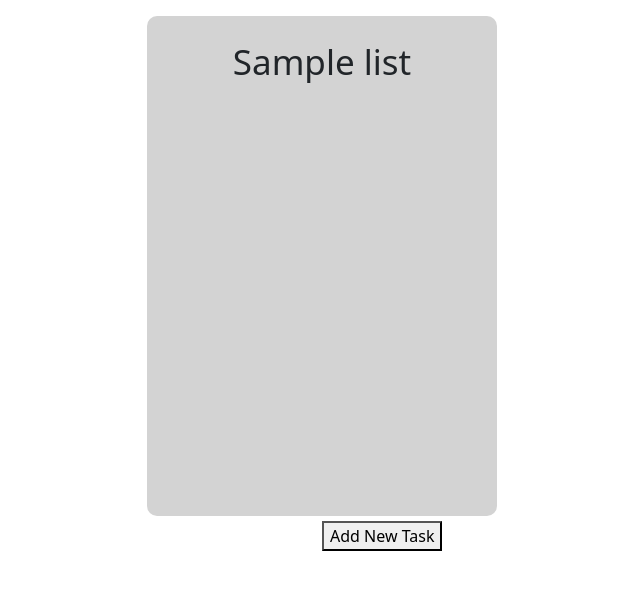
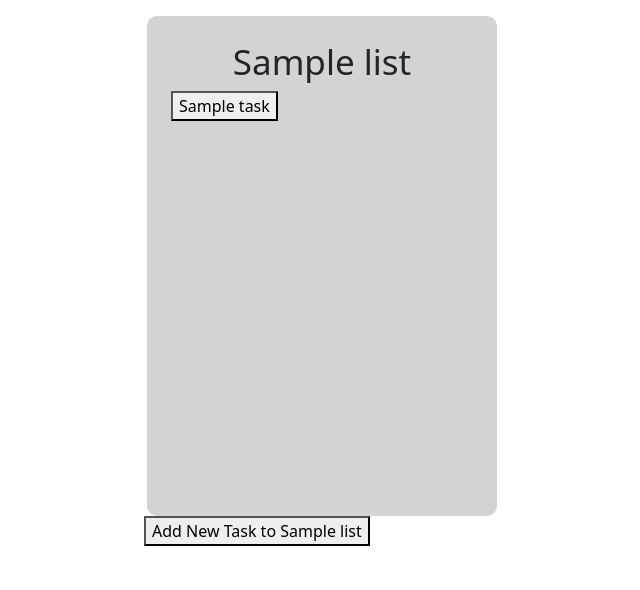
Before and after one commit to Siwssol/Task-Manager-Group-Project-, a Django app: template tasks/templates/board.html in a window 1280 px wide. Shown: the part 56-646 px from the top of the page, without its empty margins (318-958 px from the left). Run offline with Django 4.2, Linux system fonts and the light colour scheme; the template is opened without the code that fills it: most values are stand-ins (such as "Sample title", 1, 10 or a date in 2020); some libraries are stand-ins or nearby versions.

Commit message:
implement form to create task and dsiplay task in board

```diff
--- a/task_manager/urls.py
+++ b/task_manager/urls.py
@@ -29,7 +29,7 @@ urlpatterns = [
     path('sign_up/', views.SignUpView.as_view(), name='sign_up'),
     path('create_board/',views.create_board_view,name='create_board_view'),
     path('boards/<str:board_name>', views.board, name='board'),
-    path('createTask/', views.createTaskView, name='createTask')
+    path('createTask/<int:taskListID>/<str:board_name>/', views.createTaskView, name='createTask')
 ]
 
 # Leaving this here until error has been fixed
--- a/tasks/models.py
+++ b/tasks/models.py
@@ -110,14 +110,11 @@ class TaskList(models.Model):
 
 class Task(models.Model):
 
-
     """Model used for creating tasks, with attached parameters."""
     # Links the task model to the list
     list = models.ForeignKey(TaskList, on_delete=models.CASCADE)
     #Defines the name
     task_name = models.CharField(max_length=50, blank=False)
-    # Defines the status
-    status = models.CharField(max_length=50, blank=False)
     # Defines the description
     task_description = models.TextField(max_length=1000)
     #Defines the due Date
--- a/tasks/templates/board.html
+++ b/tasks/templates/board.html
@@ -13,7 +13,6 @@
             height: 500px;
             border-radius: 10px;
             background-color: lightgrey;
-
         }
     }
 
@@ -26,17 +25,14 @@
         padding-top: 25px;
     }
 
-    .CreateTaskButton {
-        margin: 0;
-        position: absolute;
-        left: 50%;
-        -ms-transform: translateY(-50%);
-        transform: translateY(-50%);
-    }
 
     .CreateTaskButton,.TaskListName, .ListRow {
         justify-content: center;
         display: flex;
+    }
+
+    .CreateTaskLink{
+        text-decoration: none !important;
     }
 
     </style>
@@ -47,19 +43,39 @@
             <div class = "col-4 TaskLists">
                 <div class="container TaskListCont">
                     <h1 class="TaskListName">{{ list.listName }}</h1>
-
+                    {% for task in tasks %}
+                        {% if task.list_id == list.id %}
+                            <div class="panel panel-default">
+                                <div class="panel-heading">
+                                    <button type="button" data-bs-toggle="collapse" data-bs-target="#taskDescription{{ task.id }}" aria-expanded="false" aria-controls="TaskDescription">{{ task.task_name }}</button>
+                                </div>
+                                <div id="taskDescription{{ task.id }}" class="collapse">
+                                    <div class="panel-body">
+                                        <p>{{ task.task_description }}</p>
+                                    </div>
+                                </div>
+                            </div>
+                        {% endif %}
+                    {% endfor %}
                 </div>
 
+                <footer>
+                    {% if list.id %}
+                        <a class="CreateTaskLink" href="{% url 'createTask' taskListID=list.id board_name=request.resolver_match.kwargs.board_name %}">
+                            <button type="button" class="CreateTaskButton">Add New Task to {{ list.listName }}</button>
+                        </a>
+                    {% else %}
+                        <p>Error: Invalid taskListID for {{ list.listName }}</p>
+                    {% endif %}
+                </footer>
+
             </div>
+
 
          {% endfor%}
         </div>
 
-        <div class= "row CreateButRow">
-            <a class = "CreateTaskLink" href = "{% url 'createTask' %}">
-                <button type="button" class="CreateTaskButton">Add New Task</button>
-            </a>
-        </div>
+
     </div>
 
 
```
Also changed, not shown: tasks/forms.py (+17 -14 lines), tasks/templates/createTask.html (+14 -2 lines), tasks/templates/dashboard.html (+3 -6 lines), tasks/views.py (+38 -11 lines).
